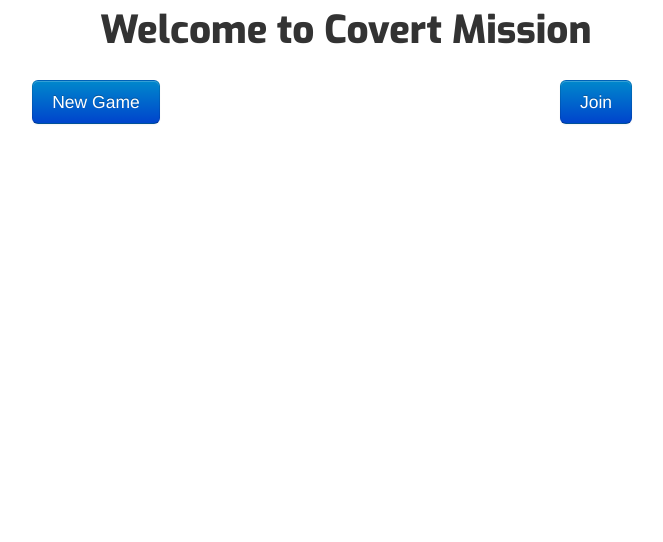
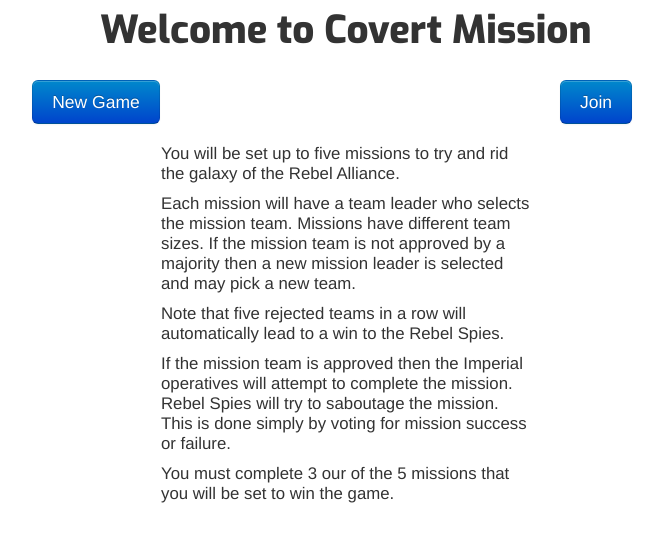
Before and after one commit to wooki/covertmission, a CodeIgniter app: page / in a window 1280 px wide. Shown: the top 542 px of the page, without its empty margins (294-957 px from the left). Run offline with CodeIgniter, Linux system fonts and the light colour scheme; some libraries are stand-ins or nearby versions.

Commit message:
moved instruction copy around a bit

```diff
--- a/application/views/homepage.php
+++ b/application/views/homepage.php
@@ -21,5 +21,27 @@
 
     </div>
 
+    <div class="row">
+
+      <div class="span4 offset4">
+
+            <p>You will be set up to five missions to try and rid the galaxy of the Rebel Alliance.</p>
+
+            <p>Each mission will have a team leader who selects the mission team.  Missions have different
+            team sizes.  If the mission team is not approved by a majority then a new mission leader is
+            selected and may pick a new team.</p>
+
+            <p>Note that five rejected teams in a row will automatically lead to a win to the Rebel Spies.</p>
+
+            <p>If the
+            mission team is approved then the Imperial operatives will attempt
+            to complete the mission. Rebel Spies will try to saboutage the mission. This is done simply by
+            voting for mission success or failure.</p>
+
+            <p>You must complete 3 our of the 5 missions that you will be set to win the game.</p>
+
+
+        </div>
+    </div>
 
 </div>
```
Also changed, not shown: application/views/games/role_assign.php (+3 -12 lines).
